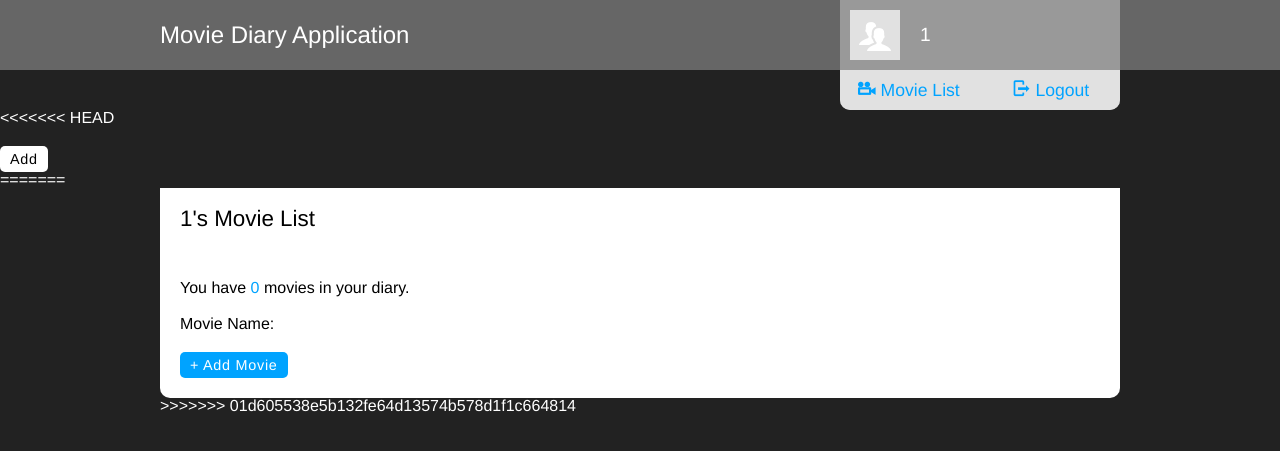
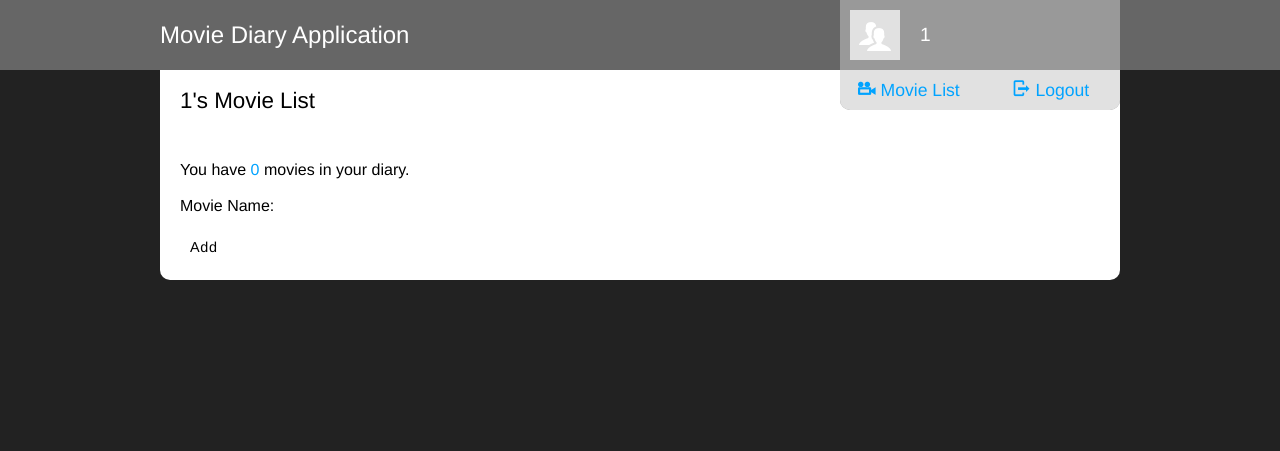
Before and after one commit to jacobrayschwartz/moviejournal, a PHP site: page /main.php in a window 1280 px wide. Shown: the top 451 px of the page. Run offline with PHP 8.4, Linux system fonts and the light colour scheme; a user stored in the database is signed in; data comes from the database, SQL or seed files in the repository.

Commit message:
Fixed some more suff. I think its working now

```diff
--- a/main.php
+++ b/main.php
@@ -35,44 +35,6 @@
 			</div>
 		</div>
 	</div>
-<<<<<<< HEAD
-	<div class="row gutters">
-		<div class="col_12">
-			<section>
-
-					<?php
-						$usermovies="SELECT * from movies where id in(SELECT movieid from usermovies where userid in(SELECT id FROM `users` WHERE username='$user'))";
-						$result = $db->query($usermovies);
-						while($row=$result->fetch_assoc())
-						{
-							echo "<form name='rowform' action='view_delete.php' method='post'>";
-							$name= $row['name'];
-							$id= $row['id'];
-							echo "<input type= 'hidden' size='30' id = 'movieid' name='movieid' value='".$row['id']."'>";
-							echo "$name";
-							echo "<input type='submit' id='deletebutton' name='deletebutton' value='Delete' style='left: 10;color: black;background-color:white'>";
-							echo "<input type='submit' id='view' name='view' value='View' style='left: 10;color: black;background-color:white'>";
-							echo"</form>";
-							echo "-------------------------------------------------------------------------------";
-						}
-					?>
-					<form name='submitform' action='main.php' method='post'>
-					<input type='submit' id='add' name='add' value='Add' size='100' style="left: 10;color: black;background-color:white">
-					</form>
-					<?php
-						if(isset($_POST['add']))
-						{
-							echo "<form name='addform' action='add.php' method='post'>";
-							echo "TITLE";
-							echo "<input type='text' name='title' id='title' value=''> <br>";
-							echo "<input type='submit' id='submit' name='submit' value='Submit' style='left: 10;color: black;background-color:white'>";
-							echo "<input type='submit' id='cancel' name='cancel' value='CANCEL' style='left: 10;color: black;background-color:white'>";
-							echo "</form>";
-
-						}
-					?>
-			</section>
-=======
 </header>
 <div class="main mainlist">
 	<div class="container">
@@ -114,12 +76,23 @@
 								echo "</div>";
 							}
 						?>
-						<form name='addform' action='add.php' method='post'>
-							<input type='submit' id='add' name='add' value='+ Add Movie' size='100'>
+						<form name='submitform' action='main.php' method='post'>
+						<input type='submit' id='add' name='add' value='Add' size='100' style="left: 10;color: black;background-color:white">
 						</form>
+						<?php
+							if(isset($_POST['add']))
+							{
+								echo "<form name='addform' action='add.php' method='post'>";
+								echo "TITLE";
+								echo "<input type='text' name='title' id='title' value=''> <br>";
+								echo "<input type='submit' id='submit' name='submit' value='Submit' style='left: 10;color: black;background-color:white'>";
+								echo "<input type='submit' id='cancel' name='cancel' value='CANCEL' style='left: 10;color: black;background-color:white'>";
+								echo "</form>";
+
+							}
+						?>
 				</section>
 			</div>
->>>>>>> 01d605538e5b132fe64d13574b578d1f1c664814
 		</div>
 	</div>
 </div>
```
